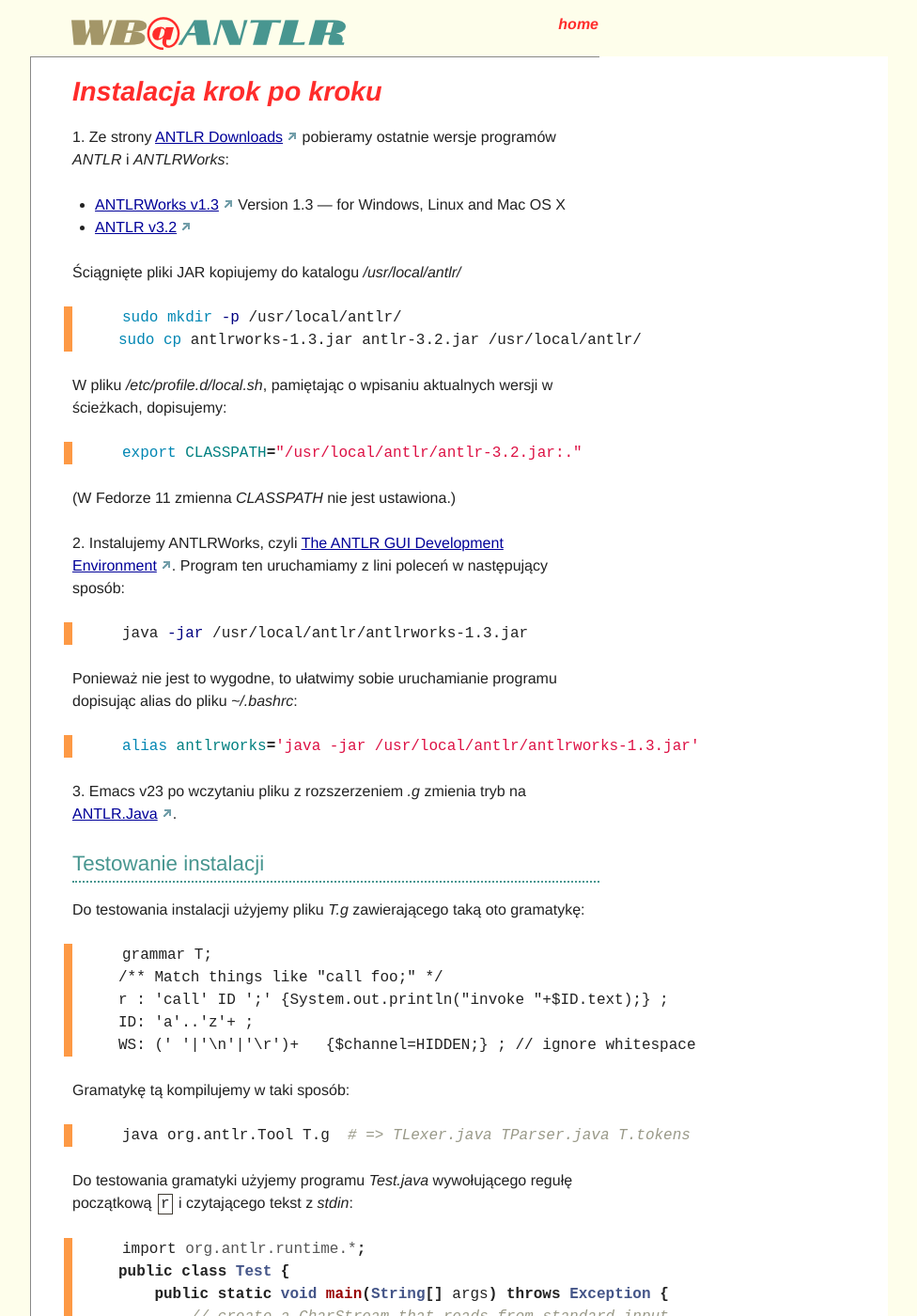
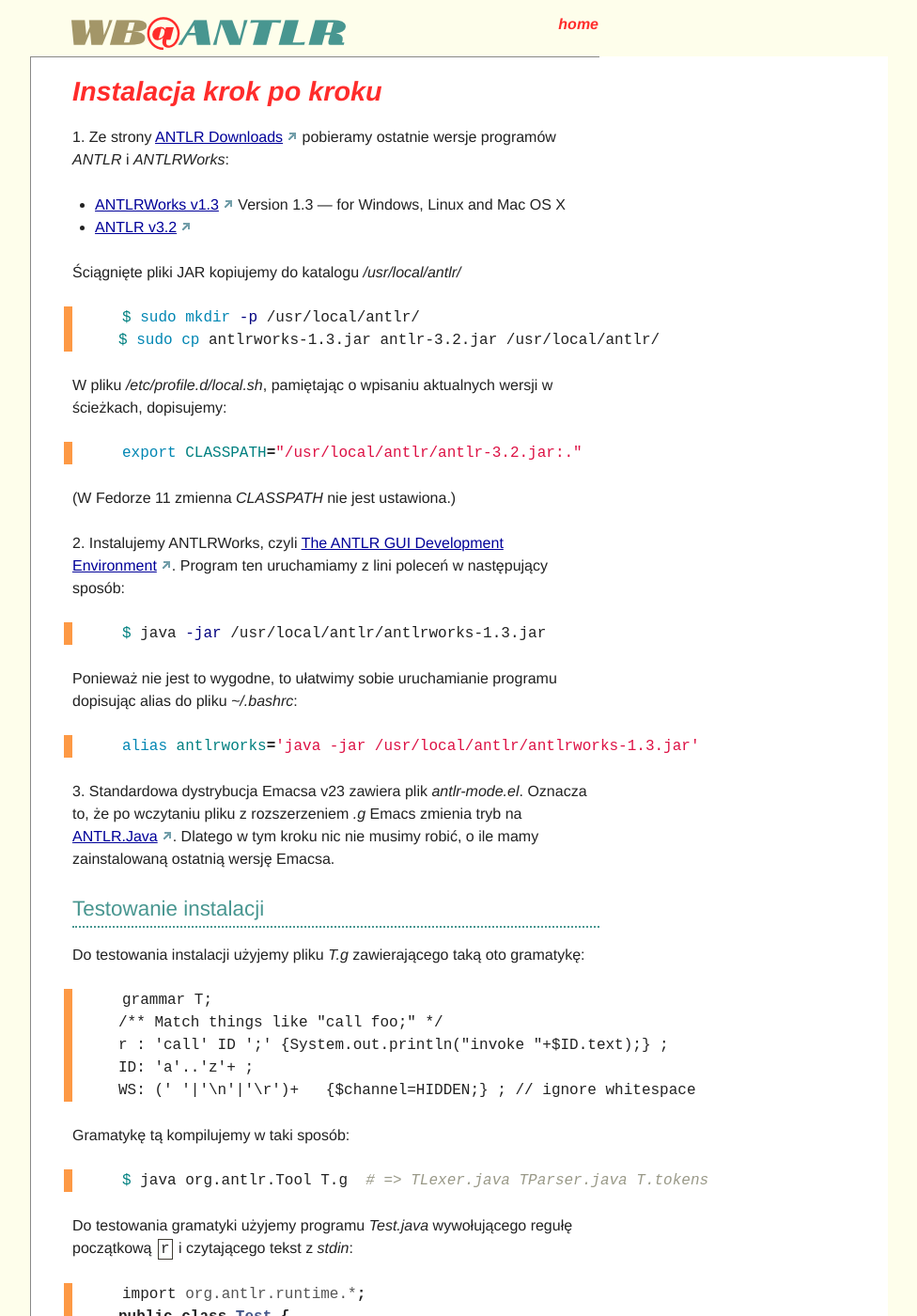
Before and after one commit to fidytek/antlr-tutorial, a Jekyll site: the page built from _posts/2009-10-01-install.markdown, in a window 1280 px wide and 1400 px high. Shown: the whole window at 94% size, without its empty margins (12-988 px from the left). Built offline with Jekyll 4.4.1, drawn with Linux system fonts in a browser that asks for light colours; Markdown is read by kramdown in place of the engine named in the settings.

Commit message:
polerowanie instalacji

```diff
--- a/_posts/2009-10-01-install.markdown
+++ b/_posts/2009-10-01-install.markdown
@@ -16,8 +16,8 @@
 Ściągnięte pliki JAR kopiujemy do katalogu */usr/local/antlr/*
 
 {% highlight bash %}
-sudo mkdir -p /usr/local/antlr/
-sudo cp antlrworks-1.3.jar antlr-3.2.jar /usr/local/antlr/
+$ sudo mkdir -p /usr/local/antlr/
+$ sudo cp antlrworks-1.3.jar antlr-3.2.jar /usr/local/antlr/
 {% endhighlight %}
 
 W pliku */etc/profile.d/local.sh*, pamiętając o wpisaniu aktualnych
@@ -34,7 +34,7 @@
 Program ten uruchamiamy z lini poleceń w następujący sposób:
 
 {% highlight bash %}
-java -jar /usr/local/antlr/antlrworks-1.3.jar
+$ java -jar /usr/local/antlr/antlrworks-1.3.jar
 {% endhighlight %}
 
 Ponieważ nie jest to wygodne, to ułatwimy sobie uruchamianie
@@ -44,8 +44,11 @@
 alias antlrworks='java -jar /usr/local/antlr/antlrworks-1.3.jar'
 {% endhighlight %}
 
-3\. Emacs v23 po wczytaniu pliku z rozszerzeniem
-*.g* zmienia tryb na [ANTLR.Java] [emacs-antlr].
+3\. Standardowa dystrybucja Emacsa v23 zawiera plik *antlr-mode.el*.
+Oznacza to, że po wczytaniu pliku z rozszerzeniem *.g* Emacs zmienia tryb na
+[ANTLR.Java] [emacs-antlr].  Dlatego w tym kroku nic nie musimy
+robić, o ile mamy zainstalowaną ostatnią wersję Emacsa.
+
 
 ## Testowanie instalacji
 
@@ -63,7 +66,7 @@
 Gramatykę tą kompilujemy w taki sposób:
 
 {% highlight bash %}
-java org.antlr.Tool T.g  # => TLexer.java TParser.java T.tokens
+$ java org.antlr.Tool T.g  # => TLexer.java TParser.java T.tokens
 {% endhighlight %}
 
 Do testowania gramatyki użyjemy programu *Test.java* wywołującego regułę początkową
```
